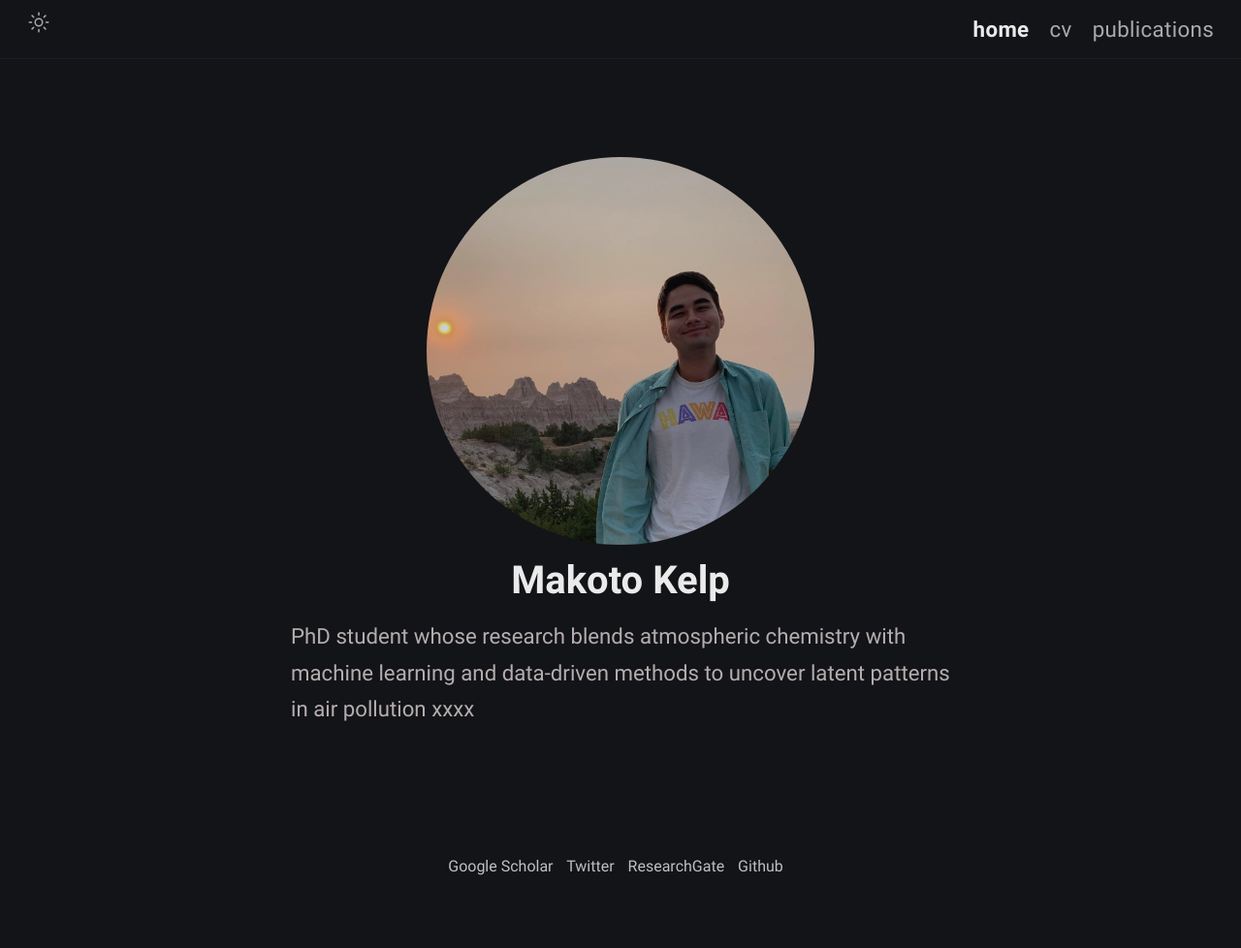
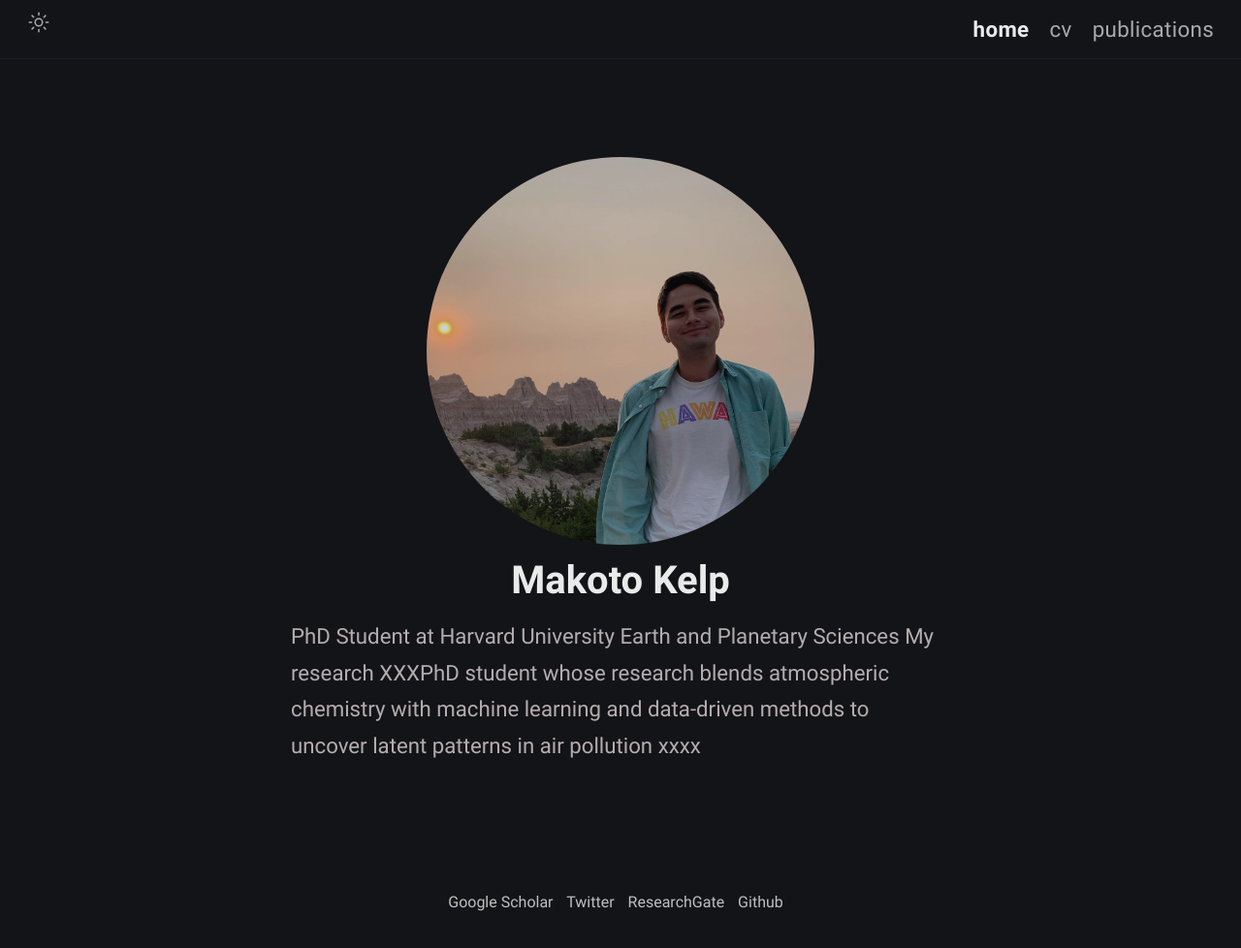
Before and after one commit to mkelp/mkelp.github.io, a Jekyll site: the page built from index.md, in a window 1280 px wide. Shown: the whole page at 97% size. Built offline with Jekyll 4.4.1, drawn with Linux system fonts in a browser that asks for light colours; before the commit the page ends 940 px from its top, so only the background shows below that.

```diff
--- a/_config.yml
+++ b/_config.yml
@@ -12,7 +12,8 @@
 author:
   name: Makoto Kelp # author name
   bio: >- # tell to the world
-    PhD student whose research blends atmospheric chemistry with machine learning and data-driven methods to
+    PhD Student at Harvard University Earth and Planetary Sciences
+    My research XXXPhD student whose research blends atmospheric chemistry with machine learning and data-driven methods to
     uncover latent patterns in air pollution xxxx
 
   username: mkelp # general username
```
